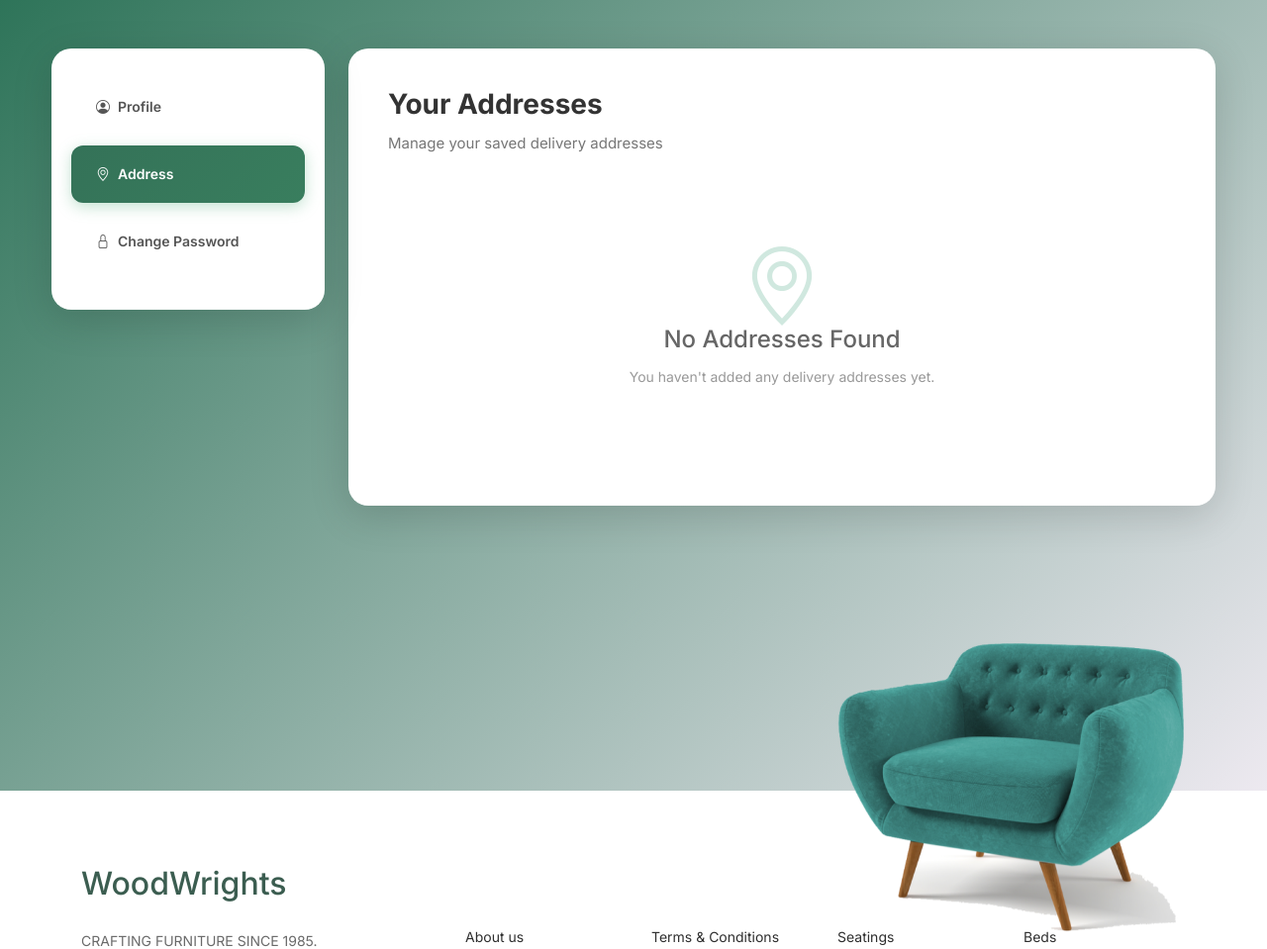
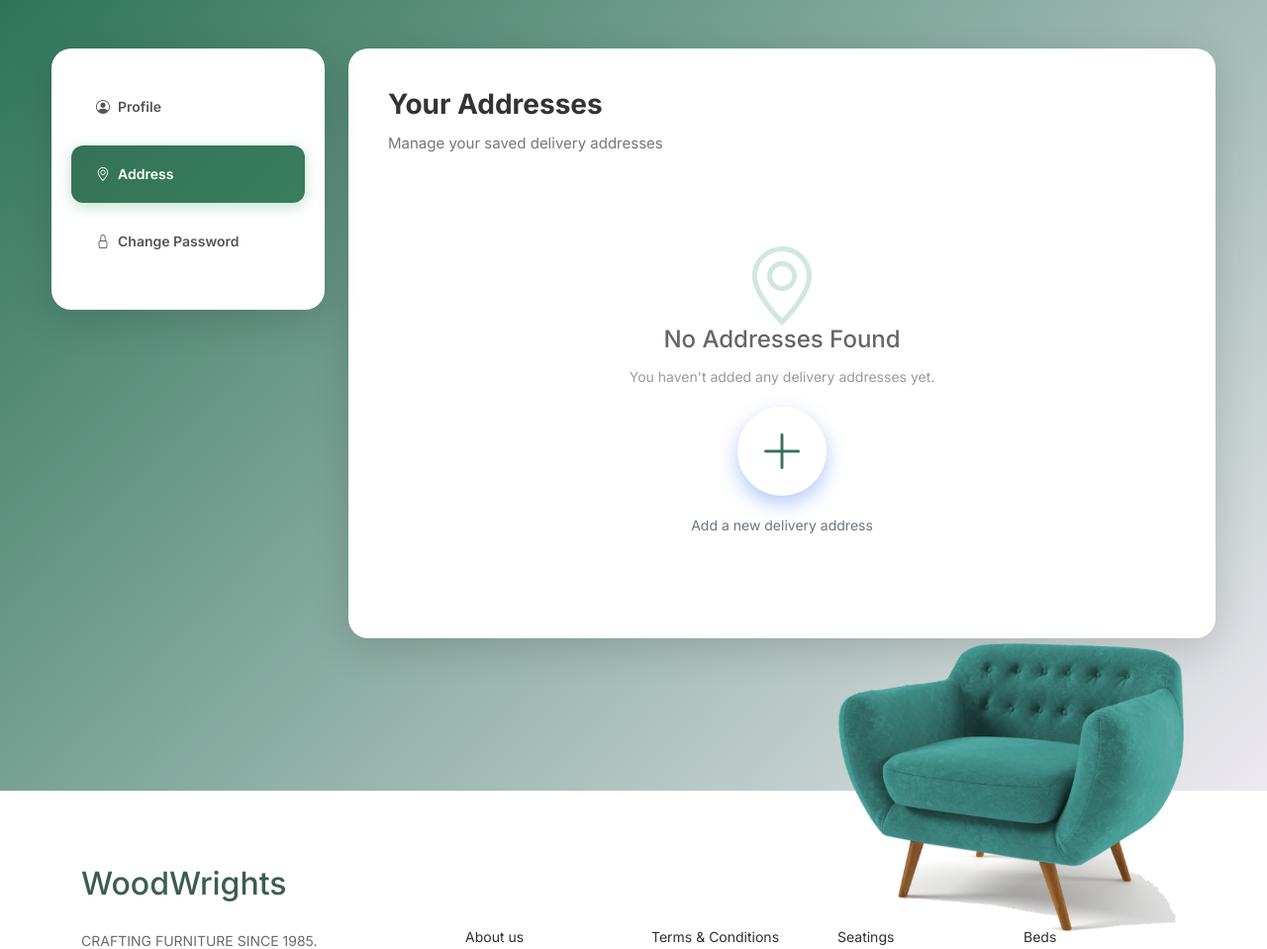
Before and after one commit to Athul55AV/django-ecommerce, a Django app: page /address/ in a window 1280 px wide. Shown: the part 113-1072 px from the top of the page at 99% size. Run offline with Django 5.2, Linux system fonts and the light colour scheme; the visitor is signed in with stand-in values (Sample User, id 1); parts of the project's set-up code (start-up, migrations or seed data) failed here and were passed over; some libraries are stand-ins or nearby versions.

Commit message:
add address page updation

```diff
--- a/version1/userpanel/static/userpanel/css/style.css
+++ b/version1/userpanel/static/userpanel/css/style.css
@@ -1912,7 +1912,7 @@ textarea {
     color: #999;
 }
 
-.empty-state i {
+.empty-state .bi-geo-alt {
     font-size: 80px;
     margin-bottom: 20px;
     color: #d0e8df;
--- a/version1/userpanel/templates/userpanel/address.html
+++ b/version1/userpanel/templates/userpanel/address.html
@@ -123,6 +123,17 @@
                                         <i class="bi bi-geo-alt"></i>
                                         <h4>No Addresses Found</h4>
                                         <p>You haven't added any delivery addresses yet.</p>
+                                        <div class="add-address-body d-flex flex-column justify-content-center align-items-center h-100">
+
+                                            <a href="{% url 'profile' %}" class="btn-plus">
+                                                <i class="bi bi-plus-lg"></i>
+                                            </a>
+
+                                            <p class="text-muted mt-3 mb-0">
+                                                Add a new delivery address
+                                            </p>
+
+                                        </div>
                                     </div>
                                 </div>
                             {% endif %}
```
